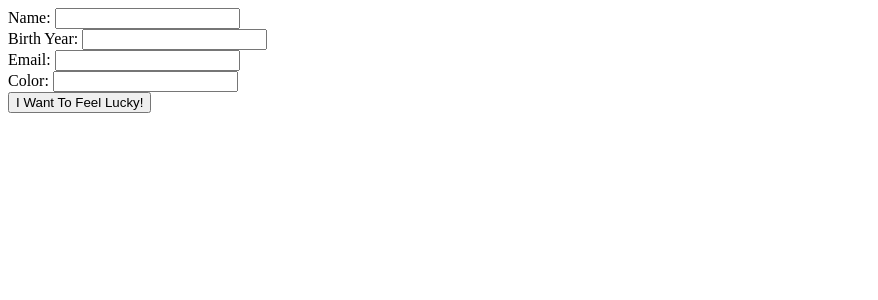
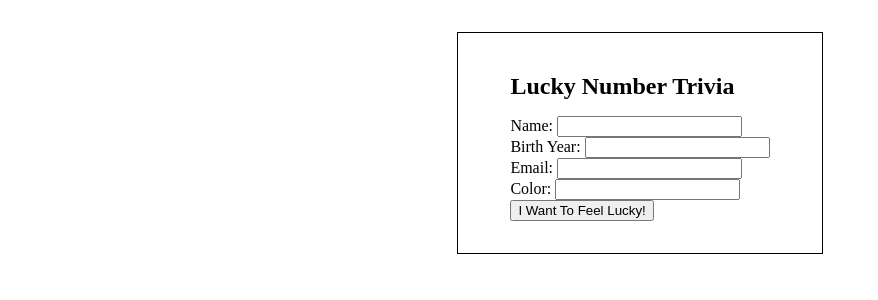
Before and after one commit to Joyce-w/LuckyNum, a Flask app: page / in a window 1280 px wide. Shown: the top 300 px of the page, without its empty margins (0-878 px from the left). Run offline with Flask 2, Linux system fonts and the light colour scheme.

Commit message:
display/handle errors

```diff
--- /dev/null
+++ b/lucky-nums/static/app.css
@@ -0,0 +1,12 @@
+.container {
+    display: flex;
+    justify-content: center;
+    width: 25%;
+    margin: 2em auto;
+    padding: 1.5em 1.5em 2em;
+    border: 1px solid black;
+}
+
+.container form {
+    line-height: 1.2em;
+}
--- a/lucky-nums/static/lucky.js
+++ b/lucky-nums/static/lucky.js
@@ -1,6 +1,5 @@
 const lucky_form = $("#lucky-form")
 const results = $('#lucky-results')
-const base_url = 'http://numbersapi.com/'
 
 /** processForm: get data from form and make AJAX call to our API. */
 
@@ -26,14 +25,27 @@ async function processForm(evt) {
             "color": color
     }, config)
 
-    handleResponse(res)
+    if (check_year(year) || check_color(color)) {
+        $('#fieldname-err').append(`<p>Please enter a year between 1900 and 2000</p>`)
+        $('#fieldname-err').append(`<p>Please choose only red, green, orange, or blue for your favorite color!</p>`)
+    }
+    else {
+        handleResponse(res)
+    }
+
+    //clear form/errors
+    $('#name').val('')
+    $('#email').val('')
+    $('#year').val('')
+    $('#color').val('')
+
 
 }
 
 /** handleResponse: deal with response from our lucky-num API. */
 function handleResponse(res) {
     //get data from html that flask sent->html
-    console.log(res.data)
+
     let num_fact = (res.data.num.fact)
     let num = (res.data.num.num)
     let year_fact = (res.data.year.fact)
@@ -43,6 +55,27 @@ function handleResponse(res) {
     ${num_fact}.</p>
     <p>Your birth year ${year} fact is:<br>
     ${year_fact}.</p>`)
+
+    $('#fieldname-err').children().remove()
 }
 
 lucky_form.on("submit", processForm)
+
+
+
+function check_year(year) {
+    // check if year is within range (1900,2000)
+    if (year <= 1900 || year >= 2000) {
+        return true
+    }
+}
+
+function check_color(color) {
+    // check that fav color is valid
+    const color_choices = ["red", "green", "orange", "blue"]
+    let lowercase = color.toLowerCase()
+
+    if (!color_choices.includes(lowercase)) {
+        return true
+    }
+}
--- a/lucky-nums/templates/index.html
+++ b/lucky-nums/templates/index.html
@@ -3,27 +3,28 @@
 <head>
   <title>LuckyNum</title>
   <script src="https://unpkg.com/jquery"></script>
-
-
-
+  <link rel="stylesheet" href="static/app.css">
 
 </head>
 <body>
 
 <div class="container">
+
   <form id="lucky-form">
+    <h2>Lucky Number Trivia</h2>
     <div>Name: <input id="name" name="name"> <b id="name-err"></b> </div>
     <div>Birth Year: <input id="year" name="year"> <b id="year-err"></b> </div>
     <div>Email: <input id="email" name="email"> <b id="email-err"></b> </div>
     <div>Color: <input id="color" name=color> <b id="color-err"></b> </div>
     <button>I Want To Feel Lucky!</button>
   </form>
+
 </div>
 
 
 <div id="lucky-results"></div>
 
-
+<b id="fieldname-err"></b>
 
 <script src="https://unpkg.com/axios/dist/axios.js"></script>
 <script src="/static/lucky.js"></script>
```
Also changed, not shown: lucky-nums/app.py (+5 -3 lines).
